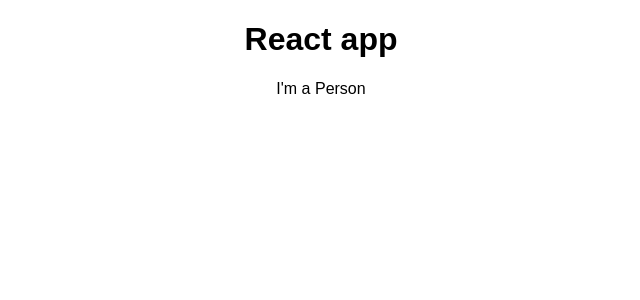
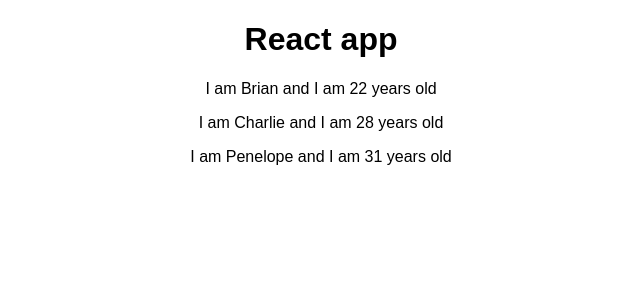
Before and after one commit to dwandrew/react-complete-guide, a React (Create React App) app: page / in a window 1280 px wide. Shown: the top 300 px of the page, without its empty margins (319-959 px from the left). Built offline with nearby package versions, Linux system fonts and the light colour scheme.

Commit message:
added props

```diff
--- a/src/App.js
+++ b/src/App.js
@@ -8,7 +8,10 @@ class App extends Component {
     return (
       <div className="App">
         <h1>React app</h1>
-        <Person />
+        <Person name = "Brian" age ="22"/>
+        <Person name = "Charlie" age ="28"/>
+        <Person name = "Penelope" age ="31"/>
+
       </div>
     );
   }
--- a/src/Components/Person/Person.js
+++ b/src/Components/Person/Person.js
@@ -1,8 +1,8 @@
 import React from 'react';
 
-const person = () => {
+const person = (props) => {
     return (
-        <p>I'm a Person</p>
+        <p>I am {props.name} and I am {props.age} years old</p>
     )
 }
 
```
